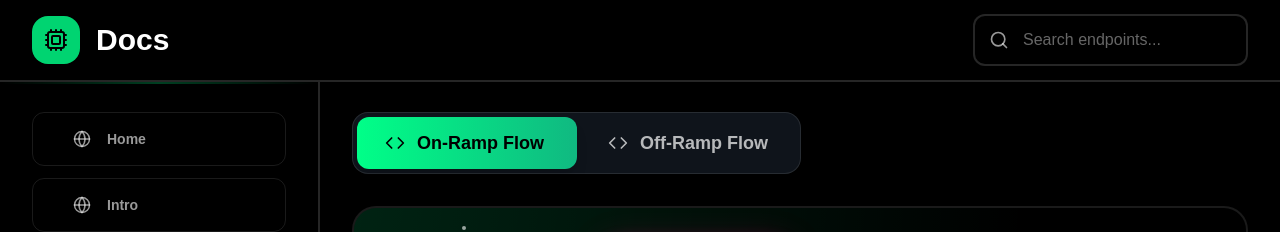
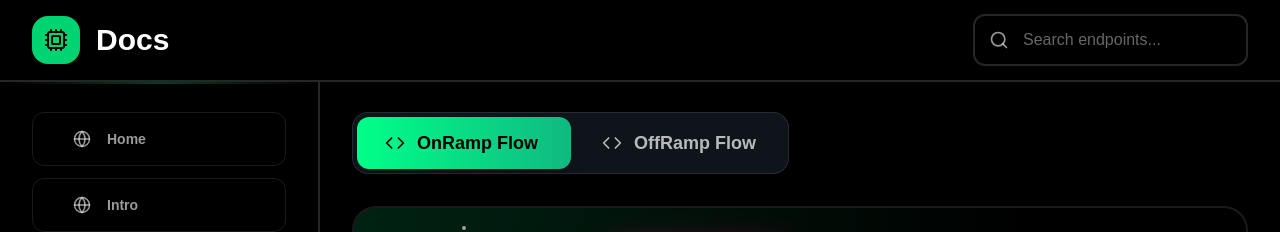
Before and after one commit to amansingh456/onmeta-docs, a React (Create React App) app: page / in a window 1280 px wide. Both pictures are taken after a click on the button "User Flow". Shown: the top 232 px of the page. Built offline with nearby package versions, Linux system fonts and the light colour scheme.

Commit message:
text changed

```diff
--- a/src/components/sections/UserFlow.js
+++ b/src/components/sections/UserFlow.js
@@ -34,7 +34,7 @@ const APIFlows = ({ glowEffect }) => {
               }`}
             >
               <Code size={20} />
-              <span>On-Ramp Flow</span>
+              <span>OnRamp Flow</span>
             </button>
 
             <button
@@ -46,7 +46,7 @@ const APIFlows = ({ glowEffect }) => {
               }`}
             >
               <Code size={20} />
-              <span>Off-Ramp Flow</span>
+              <span>OffRamp Flow</span>
             </button>
           </div>
         </div>
```
